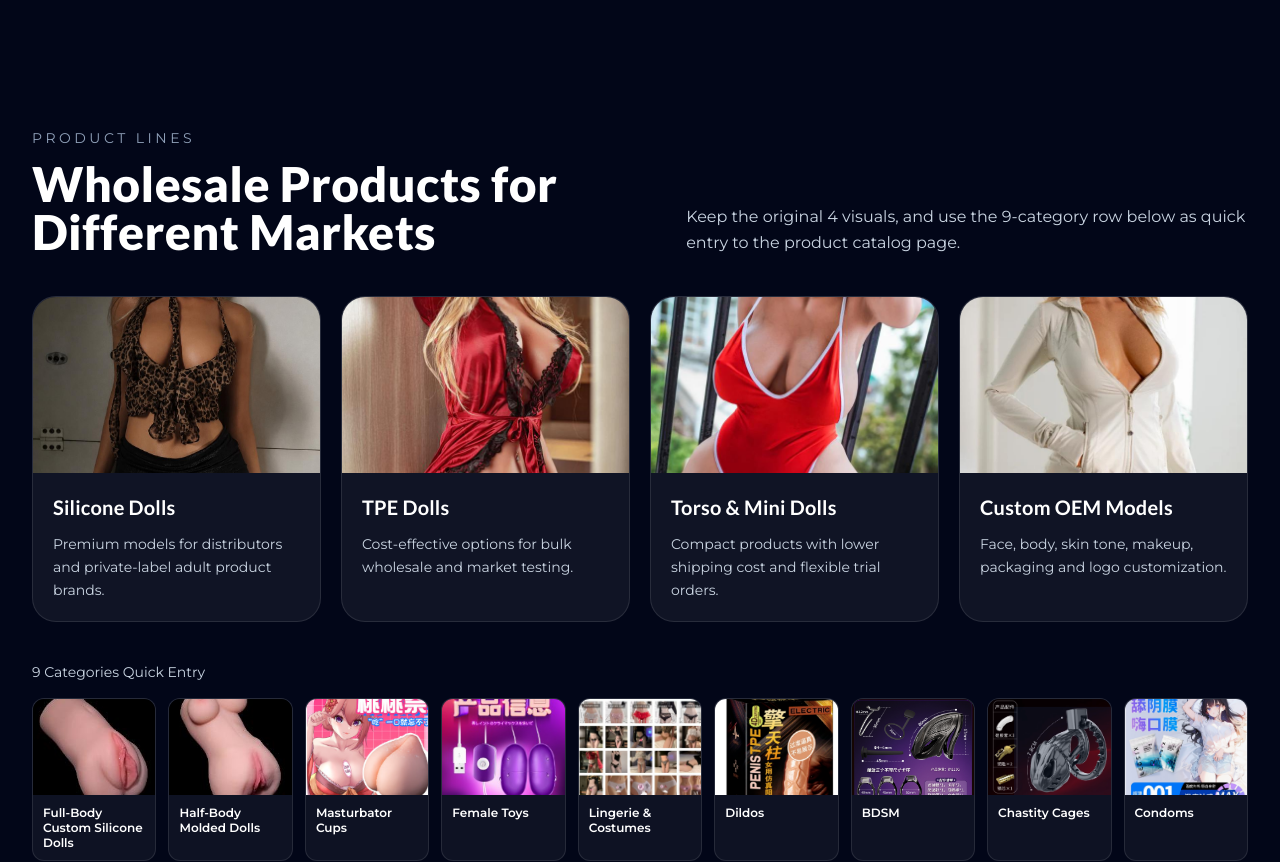
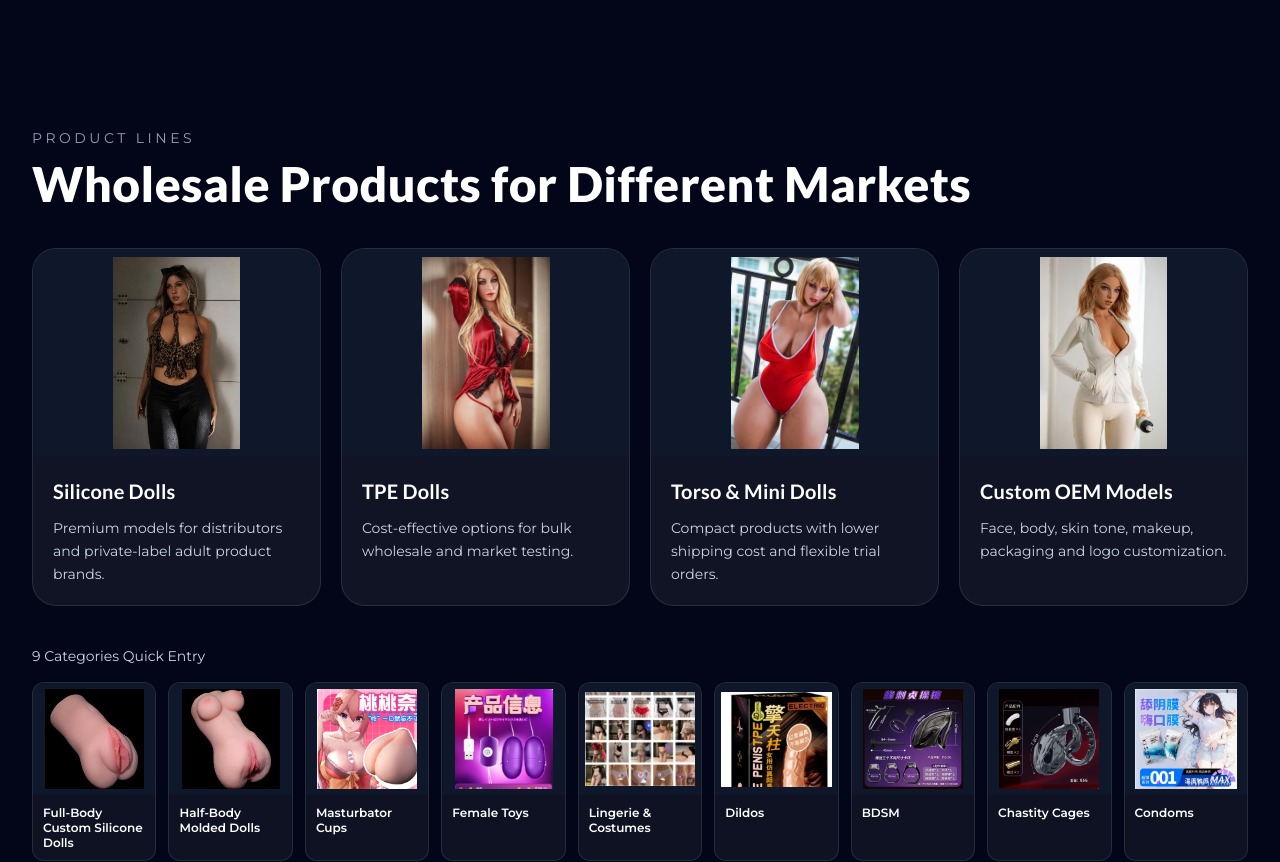
Before and after one commit to blueflypenguin/junhai-website, a Next.js app: page / in a window 1280 px wide. Shown: the part 1263-2125 px from the top of the page. Built offline with nearby package versions, Linux system fonts and the light colour scheme.

Commit message:
Refine product image presentation and OEM section styling

```diff
--- a/app/factory-gallery/page.tsx
+++ b/app/factory-gallery/page.tsx
@@ -30,8 +30,8 @@ export default function FactoryGalleryPage() {
         <div className="grid sm:grid-cols-2 lg:grid-cols-4 gap-5">
           {FACTORY_IMAGES.map((item) => (
             <div key={item.src} className="rounded-2xl overflow-hidden border border-white/10 bg-white/[0.05]">
-              <div className="h-52 bg-slate-900">
-                <img src={item.src} alt={item.title} className="h-full w-full object-cover" />
+              <div className="h-52 bg-slate-900 flex items-center justify-center p-2">
+                <img src={item.src} alt={item.title} className="h-full w-full object-contain" />
               </div>
               <div className="p-4">
                 <p className="font-semibold text-sm">{item.title}</p>
--- a/app/page.tsx
+++ b/app/page.tsx
@@ -133,8 +133,12 @@ const homeCopy = {
     whatsapp: 'WhatsApp',
     productLinesTag: 'Product Lines',
     productLinesTitle: 'Wholesale Products for Different Markets',
-    productLinesDesc: 'Keep the original 4 visuals, and use the 9-category row below as quick entry to the product catalog page.',
+    productLinesDesc: '',
     quickEntry: '9 Categories Quick Entry',
+    factoryMediaTag: 'Factory Media',
+    factoryMediaTitle: 'Factory Videos & Real-Scene Gallery',
+    factoryMediaDesc: 'Homepage displays factory video. Click the button to open the real factory gallery.',
+    factoryMediaButton: 'View Factory Gallery',
   },
   zh: {
     topLineLeft: '面向进口商、分销商和品牌客户的 B2B 批发供应。',
@@ -148,8 +152,12 @@ const homeCopy = {
     whatsapp: 'WhatsApp',
     productLinesTag: '产品线',
     productLinesTitle: '面向不同市场的批发产品',
-    productLinesDesc: '保留上方 4 张主图，下方 9 分类入口用于快速跳转产品目录。',
+    productLinesDesc: '',
     quickEntry: '9 大分类快速入口',
+    factoryMediaTag: '工厂媒体',
+    factoryMediaTitle: '工厂视频与实景图库',
+    factoryMediaDesc: '首页展示工厂视频，点击按钮进入工厂实景图素材库。',
+    factoryMediaButton: '查看工厂实景图库',
   },
 };
 
@@ -358,7 +366,7 @@ export default function Home() {
           <div className="relative">
             <div className="rounded-[2rem] border border-white/15 bg-white/10 shadow-2xl p-4 md:p-6 backdrop-blur-sm">
               <div className="rounded-[1.5rem] bg-slate-900 border border-white/10 overflow-hidden">
-                <img src="/images/docx-template/image2.png" alt="Hero right visual" className="h-80 md:h-[430px] w-full bg-black object-contain" />
+                <img src="/images/docx-template/image2.png" alt="Hero right visual" className="h-80 md:h-[430px] w-full object-contain bg-slate-950" />
                 <div className="grid grid-cols-3 border-t border-white/10">
                   <div className="p-4 border-r border-white/10">
                     <div className="text-2xl font-black">24h</div>
@@ -427,15 +435,17 @@ export default function Home() {
             <p className="text-sm uppercase tracking-[0.25em] text-slate-400">{t.productLinesTag}</p>
             <h2 className="mt-3 text-3xl md:text-5xl font-black">{t.productLinesTitle}</h2>
           </div>
-          <p className="text-slate-300 max-w-xl leading-relaxed">
-            {t.productLinesDesc}
-          </p>
+          {t.productLinesDesc ? (
+            <p className="text-slate-300 max-w-xl leading-relaxed">
+              {t.productLinesDesc}
+            </p>
+          ) : null}
         </div>
         <div className="grid md:grid-cols-2 lg:grid-cols-4 gap-5">
           {legacyProductVisuals.map((item) => (
             <div key={item.titleEn} className="rounded-[1.5rem] bg-white/[0.06] border border-white/10 overflow-hidden hover:bg-white/[0.09] transition">
-              <div className="h-44">
-                <img src={item.visual} alt={lang === 'zh' ? item.titleZh : item.titleEn} className="h-full w-full object-cover" />
+              <div className="h-52 bg-slate-900 flex items-center justify-center p-2">
+                <img src={item.visual} alt={lang === 'zh' ? item.titleZh : item.titleEn} className="h-full w-full object-contain" />
               </div>
               <div className="p-5">
                 <h3 className="text-xl font-bold">{lang === 'zh' ? item.titleZh : item.titleEn}</h3>
@@ -450,8 +460,8 @@ export default function Home() {
           <div className="grid grid-cols-3 md:grid-cols-5 lg:grid-cols-9 gap-3">
           {categoryCards.map((cat) => (
             <div key={cat.slug} className="rounded-xl bg-white/[0.05] border border-white/10 overflow-hidden hover:bg-white/[0.09] transition">
-              <Link href={`/products?category=${cat.slug}`} className="block h-24">
-                <img src={categoryCover[cat.slug]} alt={lang === 'zh' ? cat.titleZh : cat.titleEn} className="h-full w-full object-cover" />
+              <Link href={`/products?category=${cat.slug}`} className="block h-28 bg-slate-900 flex items-center justify-center p-1.5">
+                <img src={categoryCover[cat.slug]} alt={lang === 'zh' ? cat.titleZh : cat.titleEn} className="h-full w-full object-contain" />
               </Link>
               <div className="p-2.5">
                 <Link href={`/products?category=${cat.slug}`} className="text-xs font-semibold leading-tight hover:underline line-clamp-2 block">
@@ -490,8 +500,8 @@ export default function Home() {
         </div>
       </section>
 
-      <section id="oem" className="max-w-7xl mx-auto px-4 md:px-8 py-20 grid lg:grid-cols-2 gap-12 items-center">
-        <div>
+      <section id="oem" className="max-w-7xl mx-auto px-4 md:px-8 py-20">
+        <div className="max-w-4xl">
           <p className="text-sm uppercase tracking-[0.25em] text-slate-400">OEM / ODM</p>
           <h2 className="mt-3 text-3xl md:text-5xl font-black">Custom Doll Solutions for Your Brand</h2>
           <p className="mt-6 text-slate-300 leading-relaxed text-lg">
@@ -514,9 +524,13 @@ export default function Home() {
             ))}
           </div>
         </div>
-        <div className="rounded-[2rem] bg-white/[0.06] border border-white/10 p-6">
-          <div className="rounded-[1.5rem] overflow-hidden border border-white/10 bg-black">
-            <img src="/images/docx-template/image9.png" alt="OEM ODM configuration solutions" className="w-full h-[420px] object-cover" />
+
+        <div className="mt-10 rounded-[2rem] border border-white/10 bg-gradient-to-br from-white/[0.09] via-white/[0.04] to-sky-400/[0.08] p-4 md:p-6 shadow-[0_20px_60px_-30px_rgba(56,189,248,0.45)]">
+          <div className="mb-3 inline-flex items-center gap-2 rounded-full border border-sky-200/30 bg-sky-300/10 px-3 py-1 text-xs font-semibold uppercase tracking-[0.14em] text-sky-100">
+            OEM / ODM Preview
+          </div>
+          <div className="rounded-[1.5rem] overflow-hidden border border-white/10 bg-black/60 backdrop-blur-sm">
+            <img src="/images/docx-template/image9.png" alt="OEM ODM configuration solutions" className="w-full max-h-[560px] object-contain bg-slate-950/80" />
           </div>
         </div>
       </section>
@@ -532,8 +546,8 @@ export default function Home() {
         <div className="grid md:grid-cols-2 xl:grid-cols-4 gap-5">
           {factoryCapabilities.map((item) => (
             <div key={item.title} className="rounded-2xl border border-white/10 bg-white/[0.05] overflow-hidden">
-              <div className="h-48 bg-slate-900">
-                <img src={item.image} alt={item.title} className="h-full w-full object-cover" />
+              <div className="h-52 bg-slate-900 flex items-center justify-center p-2">
+                <img src={item.image} alt={item.title} className="h-full w-full object-contain" />
               </div>
               <div className="p-5">
                 <h3 className="text-xl font-bold">{item.title}</h3>
@@ -548,12 +562,12 @@ export default function Home() {
         <div className="rounded-[2rem] border border-white/10 bg-white/[0.04] p-6 md:p-8">
           <div className="flex flex-col lg:flex-row lg:items-center lg:justify-between gap-6 mb-6">
             <div>
-              <p className="text-sm uppercase tracking-[0.25em] text-slate-400">Factory Media</p>
-              <h2 className="mt-3 text-3xl md:text-4xl font-black">工厂实景视频与图库</h2>
-              <p className="mt-3 text-slate-300">首页展示工厂视频，点击按钮进入工厂实景图素材库。</p>
+              <p className="text-sm uppercase tracking-[0.25em] text-slate-400">{t.factoryMediaTag}</p>
+              <h2 className="mt-3 text-3xl md:text-4xl font-black">{t.factoryMediaTitle}</h2>
+              <p className="mt-3 text-slate-300">{t.factoryMediaDesc}</p>
             </div>
             <Link href="/factory-gallery" className="rounded-full border border-white/20 px-6 py-3 font-semibold inline-flex items-center justify-center gap-2 hover:bg-white/10">
-              查看工厂实景图库 <ArrowRight size={16} />
+              {t.factoryMediaButton} <ArrowRight size={16} />
             </Link>
           </div>
           <div className="rounded-2xl overflow-hidden border border-white/10 bg-black">
@@ -732,7 +746,7 @@ export default function Home() {
                   onClick={() => setPreviewImage({ src: '/branding/business-card.png', alt: 'Junhai Business Card' })}
                   className="w-full max-w-[320px] rounded-xl border border-slate-300 cursor-zoom-in"
                 >
-                  <img src="/branding/business-card.png" alt="Junhai Business Card" className="w-full rounded-xl object-cover" />
+                  <img src="/branding/business-card.png" alt="Junhai Business Card" className="w-full rounded-xl object-contain bg-white" />
                 </button>
               </div>
             </div>
--- a/app/products/page.tsx
+++ b/app/products/page.tsx
@@ -190,8 +190,8 @@ export default function ProductsPage() {
 
                       return (
                         <div key={product.id} className="overflow-hidden rounded-2xl border border-white/10 bg-slate-900/70 transition hover:bg-slate-900">
-                          <div className="h-44 bg-slate-800">
-                            <img src={imageSrc} alt={productName} className="h-full w-full object-cover" />
+                          <div className="h-52 bg-slate-900 flex items-center justify-center p-2">
+                            <img src={imageSrc} alt={productName} className="h-full w-full object-contain" />
                           </div>
                           <div className="p-4">
                             <p className="text-xs font-semibold uppercase tracking-wide text-slate-400">SKU {product.id}</p>
--- a/src/components/ManufacturingExcellence.tsx
+++ b/src/components/ManufacturingExcellence.tsx
@@ -41,7 +41,7 @@ export default function ManufacturingExcellence({ className = '', compact = fals
         <div className="mt-6 grid gap-4 md:grid-cols-2 lg:grid-cols-4">
           {blocks.map((item) => (
             <div key={item.title} className={compact ? 'rounded-xl border border-white/20 bg-white/5 p-4' : 'rounded-2xl border border-slate-200 bg-slate-50 p-5'}>
-              <img src={item.image} alt={item.title} className="mb-3 h-32 w-full rounded-xl object-cover" />
+              <img src={item.image} alt={item.title} className="mb-3 h-36 w-full rounded-xl object-contain bg-slate-900/20 p-1" />
               <p className={compact ? 'text-base font-bold text-white' : 'text-lg font-bold text-slate-900'}>{item.title}</p>
               <p className={compact ? 'mt-2 text-sm text-slate-200' : 'mt-2 text-sm text-slate-600'}>{item.desc}</p>
             </div>
```
